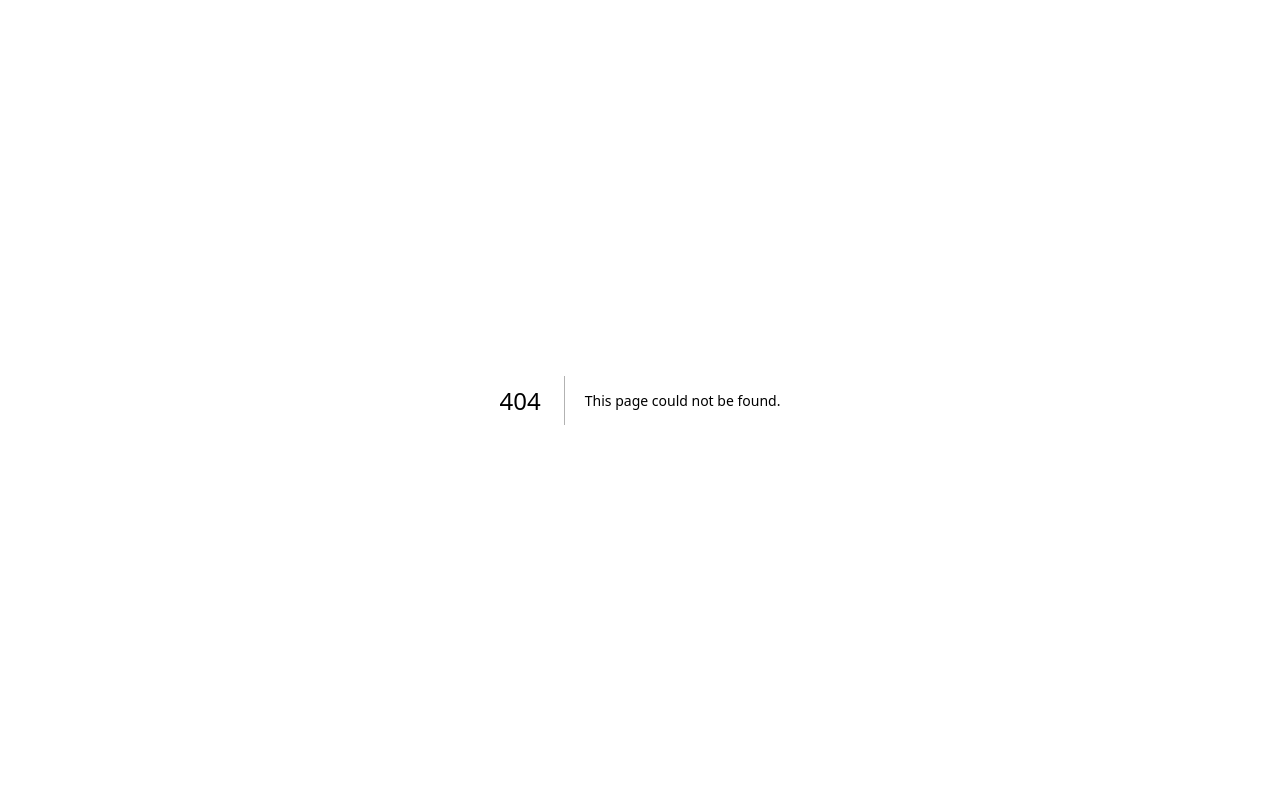
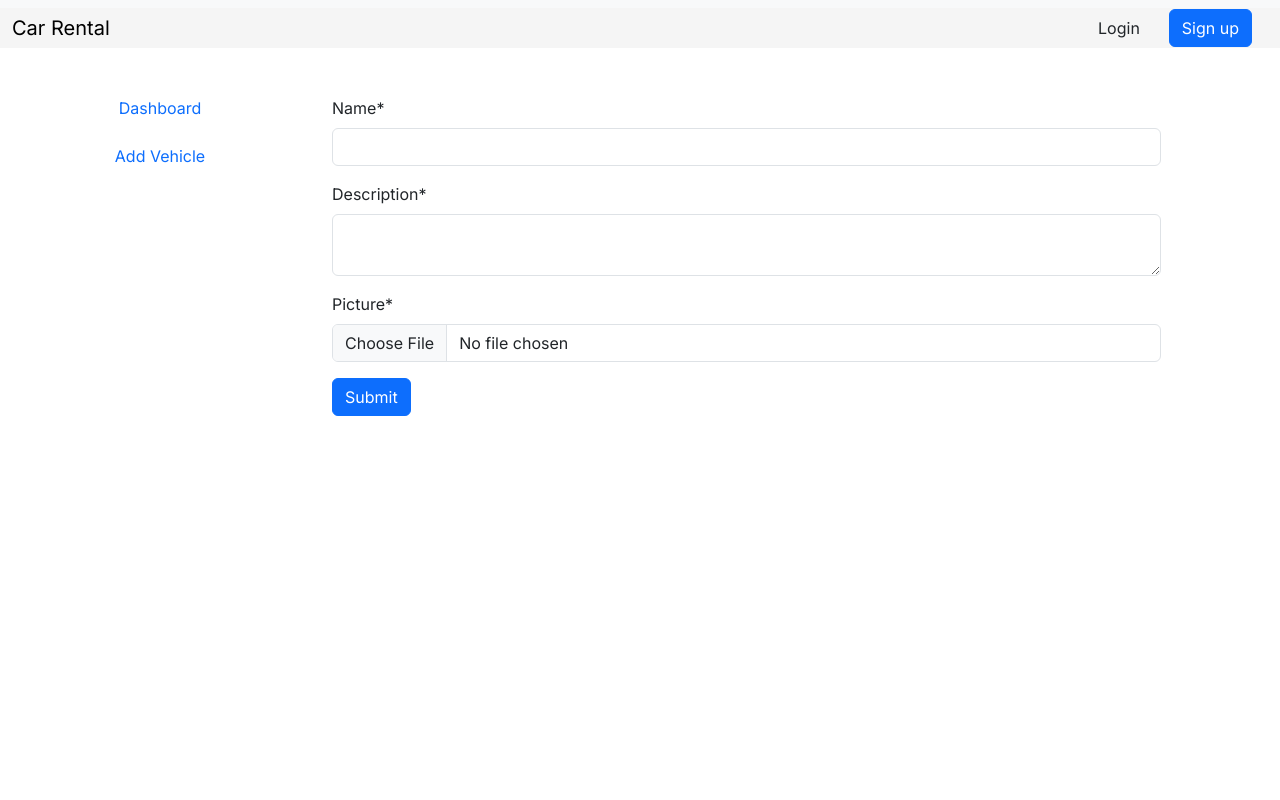
Before and after one commit to AtGbemiga/car-rental-frontend, a Next.js app: page /profile/create-profile in a window 1280 px wide. Before the commit this address had no page. Shown: the top 800 px of the page. Built offline with nearby package versions, Linux system fonts and the light colour scheme.

Commit message:
Add POST profile, Nav icon

```diff
--- a/app/components/global/Navbar.tsx
+++ b/app/components/global/Navbar.tsx
@@ -9,6 +9,7 @@ import { SignUpBtn } from "../home/SignUpBtn";
 import { useState } from "react";
 import Cookies from "js-cookie";
 import { LogoutBtn } from "./LogOutBtn";
+import { ProfileIcon } from "./NavbarSvg";
 
 export default function NavbarBox() {
   const cookie = Cookies.get("token");
@@ -50,6 +51,7 @@ export default function NavbarBox() {
                 </Offcanvas.Header>
                 <Offcanvas.Body>
                   <Nav className="justify-content-end flex-grow-1 pe-3">
+                    <ProfileIcon />
                     <LogoutBtn />
                   </Nav>
                 </Offcanvas.Body>
--- /dev/null
+++ b/app/components/global/NavbarSvg.tsx
@@ -0,0 +1,27 @@
+import Button from "react-bootstrap/esm/Button";
+import Link from "next/link";
+
+export const ProfileIcon = () => {
+  return (
+    <Button
+      className="btn me-3"
+      style={{
+        backgroundColor: "transparent",
+        border: "1px solid transparent",
+      }}
+    >
+      <Link className="text-dark text-decoration-none" href="/profile">
+        <svg
+          xmlns="http://www.w3.org/2000/svg"
+          width="24"
+          height="24"
+          fill="currentColor"
+          className="bi bi-person-fill"
+          viewBox="0 0 16 16"
+        >
+          <path d="M3 14s-1 0-1-1 1-4 6-4 6 3 6 4-1 1-1 1H3Zm5-6a3 3 0 1 0 0-6 3 3 0 0 0 0 6Z" />
+        </svg>
+      </Link>
+    </Button>
+  );
+};
--- /dev/null
+++ b/app/profile/create-profile/components/Form.tsx
@@ -0,0 +1,113 @@
+"use client";
+
+import { useState } from "react";
+import { useRouter } from "next/navigation";
+import addProfile from "@/lib/addProfile";
+
+export const Form = () => {
+  const router = useRouter();
+  const [formDataInputs, setFormDataInputs] = useState<PostProfile>({
+    name: "",
+    description: "",
+    picture: "",
+  });
+
+  function handleChange(
+    event: React.ChangeEvent<HTMLInputElement | HTMLTextAreaElement>
+  ) {
+    const { name, value, type } = event.target;
+
+    if (type === "file") {
+      const fileList = (event.target as HTMLInputElement).files;
+      if (fileList) {
+        setFormDataInputs((prevFormData) => ({
+          ...prevFormData,
+          [name]: fileList,
+        }));
+      }
+    } else {
+      setFormDataInputs((prevFormData) => ({
+        ...prevFormData,
+        [name]: value,
+      }));
+    }
+  }
+
+  async function handleSubmit(event: React.FormEvent<HTMLFormElement>) {
+    event.preventDefault();
+
+    const formDataBody = new FormData();
+    for (const key in formDataInputs) {
+      if (key === "picture") {
+        const value = formDataInputs[key];
+        if (value instanceof FileList) {
+          const fileList = value as FileList;
+          for (let i = 0; i < fileList.length; i++) {
+            formDataBody.append(key, fileList[i]);
+          }
+        } else if (typeof value === "string") {
+          // If the value is already a string, it means a picture URL was provided.
+          // In that case, directly set the field without appending to the FormData.
+          formDataBody.append(key, value);
+        }
+      } else {
+        formDataBody.append(key, String(formDataInputs[key]));
+      }
+    }
+
+    try {
+      const data = await addProfile(formDataBody);
+      router.push("/profile");
+    } catch (error) {
+      console.error(error);
+    }
+  }
+
+  return (
+    <form onSubmit={handleSubmit} encType="multipart/form-data">
+      <div className="mb-3">
+        <label htmlFor="name" className="form-label">
+          Name*
+        </label>
+        <input
+          onChange={handleChange}
+          type="text"
+          className="form-control"
+          id="name"
+          aria-describedby="nameHelp"
+          name="name"
+          value={formDataInputs.name}
+        />
+      </div>
+      <div className="mb-3">
+        <label htmlFor="description" className="form-label">
+          Description*
+        </label>
+        <textarea
+          onChange={handleChange}
+          className="form-control"
+          id="description"
+          aria-describedby="descriptionHelp"
+          name="description"
+          value={formDataInputs.description}
+        />
+      </div>
+      <div className="mb-3">
+        <label htmlFor="picture" className="form-label">
+          Picture*
+        </label>
+        <input
+          onChange={handleChange}
+          type="file"
+          className="form-control"
+          id="picture"
+          aria-describedby="pictureHelp"
+          name="picture"
+        />
+      </div>
+      <button type="submit" className="btn btn-primary">
+        Submit
+      </button>
+    </form>
+  );
+};
--- /dev/null
+++ b/app/profile/create-profile/page.tsx
@@ -0,0 +1,9 @@
+import { Form } from "./components/Form";
+
+export default function CreateProfile() {
+  return (
+    <div className="pt-5">
+      <Form />
+    </div>
+  );
+}
--- /dev/null
+++ b/lib/addProfile.tsx
@@ -0,0 +1,27 @@
+import Cookies from "js-cookie";
+
+export default async function addProfile(formData: FormData) {
+  const url = "http://localhost:3000/api/v1/profile";
+
+  const token = Cookies.get("token");
+
+  const response = await fetch(url, {
+    method: "POST",
+    headers: {
+      Authorization: `Bearer ${token}`,
+    },
+    body: formData,
+  });
+
+  if (!response.ok) {
+    const errorResponse = await response.json();
+    throw new Error(
+      `Request failed with status ${response.status}, ${JSON.stringify(
+        errorResponse
+      )}`
+    );
+  }
+
+  const data = await response.json();
+  return data;
+}
```
Also changed, not shown: app/profile/dashboard/components/DashboardDetails.tsx (+19 -5 lines), dashboard-types.d.tsx (+7 -0 lines).
